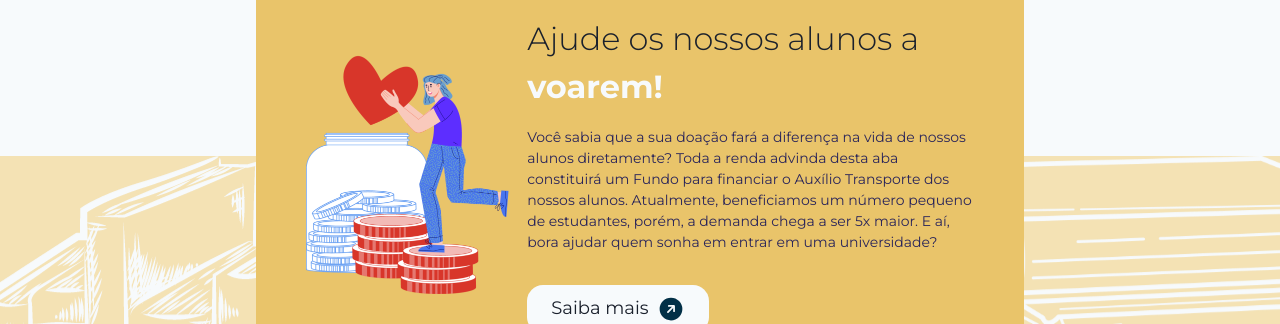
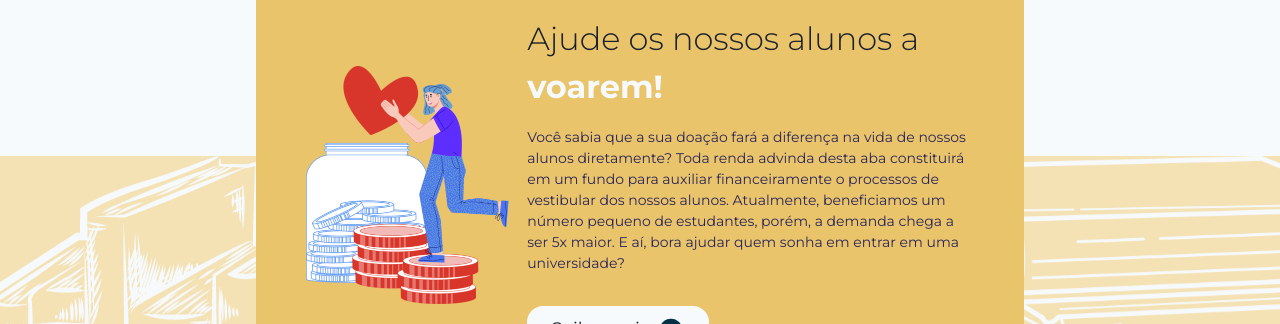
Before and after one commit to PatiCosta/cursinho-institucional, a Next.js app: page /home in a window 1280 px wide. Shown: the part 3260-3584 px from the top of the page. Built offline with nearby package versions, Linux system fonts and the light colour scheme; no server answers.

Commit message:
fix: update de texto de doações

```diff
--- a/src/components/Footer/donation.tsx
+++ b/src/components/Footer/donation.tsx
@@ -25,7 +25,7 @@ export function DonationFooter() {
                     </Highlight>
                 </Text>
                 <Text fontSize={{base: 12, lg: 14}} mt={4}>
-                Você sabia que a sua doação fará a diferença na vida de nossos alunos diretamente? Toda a renda advinda desta aba constituirá um Fundo para financiar o Auxílio Transporte dos nossos alunos. Atualmente, beneficiamos um número pequeno de estudantes, porém, a demanda chega a ser 5x maior. E aí, bora ajudar quem sonha em entrar em uma universidade?
+                Você sabia que a sua doação fará a diferença na vida de nossos alunos diretamente? Toda renda advinda desta aba constituirá em um fundo para auxiliar financeiramente o processos de vestibular dos nossos alunos. Atualmente, beneficiamos um número pequeno de estudantes, porém, a demanda chega a ser 5x maior. E aí, bora ajudar quem sonha em entrar em uma universidade?
 
                 </Text>
                 <Button
--- a/src/components/doacoes/main.tsx
+++ b/src/components/doacoes/main.tsx
@@ -36,7 +36,7 @@ export function Main() {
                     fontSize={{base: 14, sm: 14, lg: 18}}
                     mt={{base: 4, sm: 4, lg: 8}}
                 >
-                    Você sabia que a sua doação fará a diferença na vida de nossos alunos diretamente? Toda a renda advinda desta aba constituirá um Fundo para financiar o Auxílio Transporte dos nossos alunos. Atualmente, beneficiamos um número pequeno de estudantes, porém, a demanda chega a ser 5x maior. E aí, bora ajudar quem sonha em entrar em uma universidade?
+                    Você sabia que a sua doação fará a diferença na vida de nossos alunos diretamente? Toda renda advinda desta aba constituirá em um fundo para auxiliar financeiramente o processos de vestibular dos nossos alunos. Atualmente, beneficiamos um número pequeno de estudantes, porém, a demanda chega a ser 5x maior. E aí, bora ajudar quem sonha em entrar em uma universidade?
                 </Text>
             </Box>
         </Box>
```
